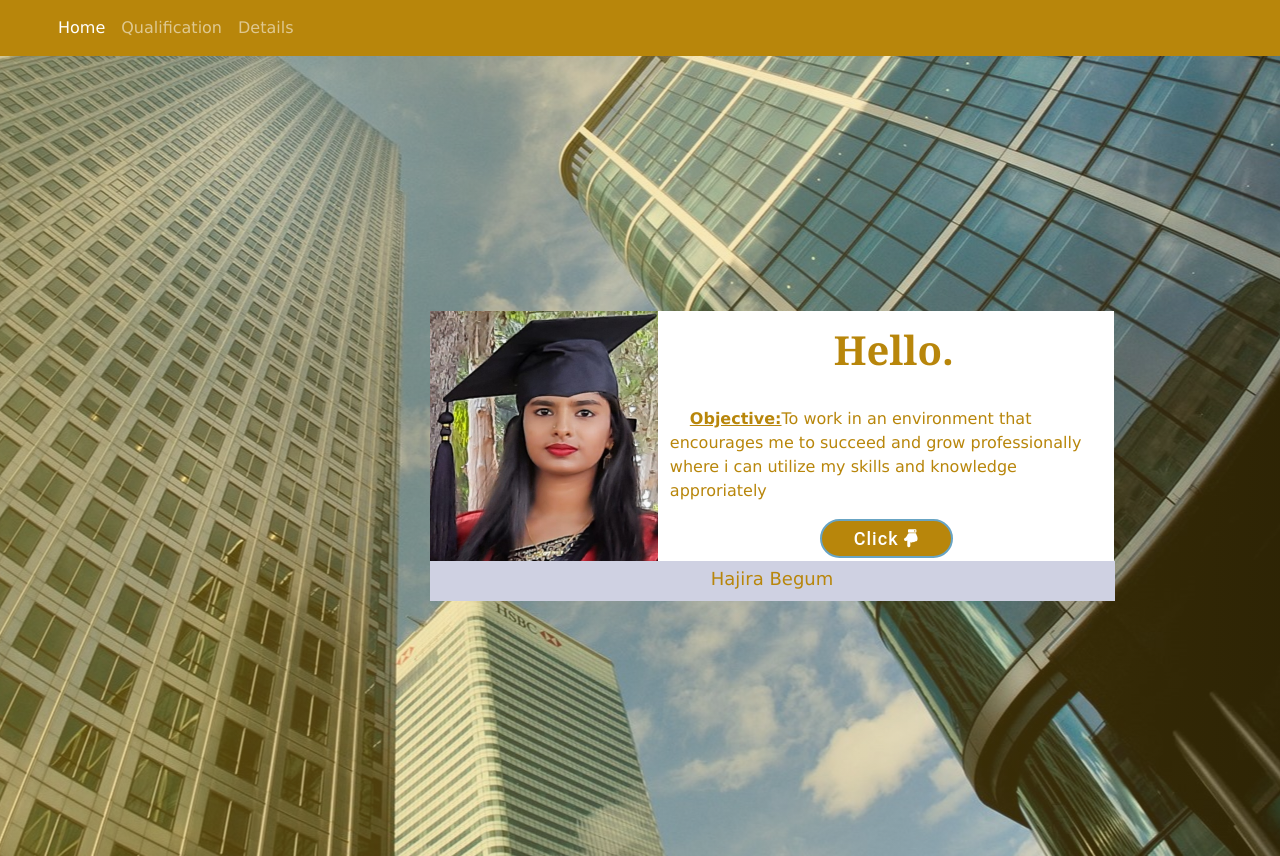
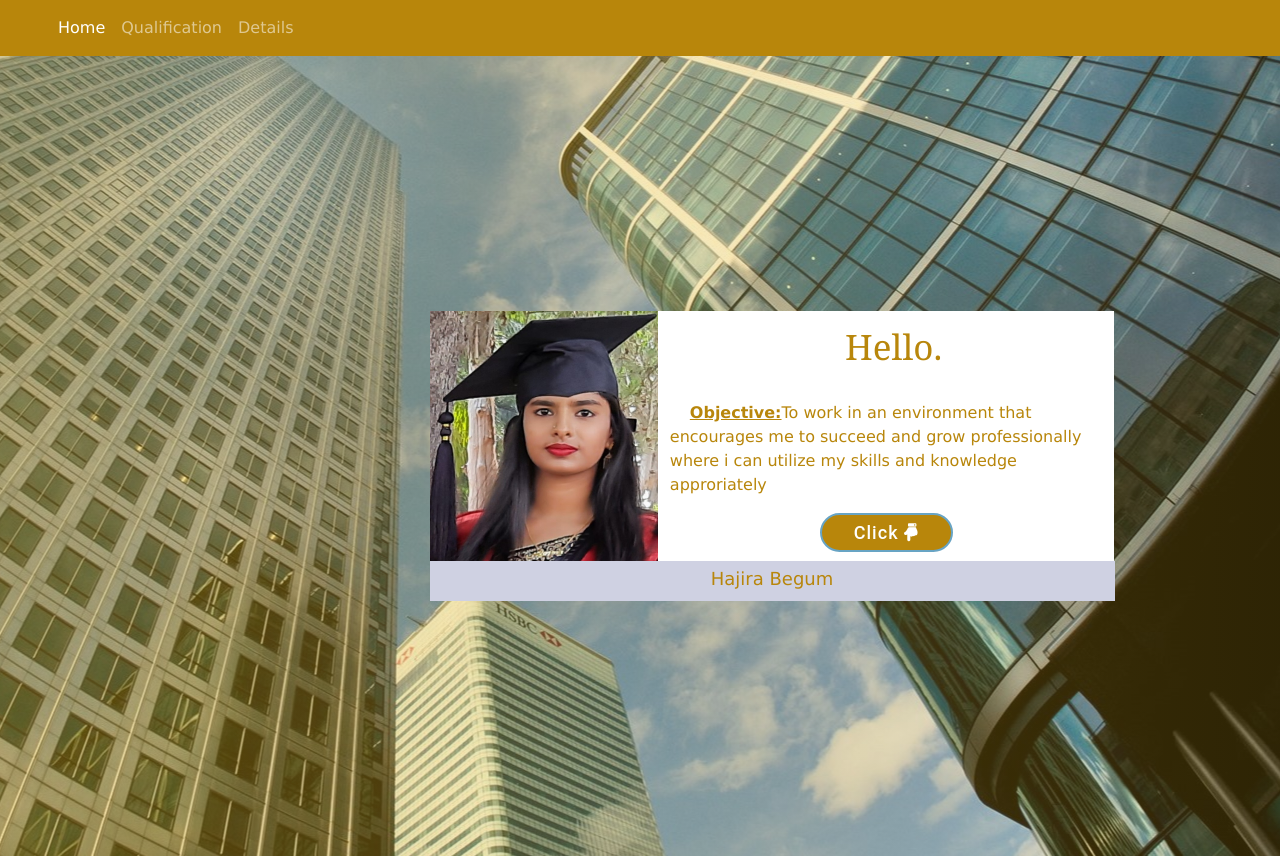
Before and after one commit to Hajira-begum/CVweb.github.io, a plain HTML site: page index.html in a window 1280 px wide. Shown: the top 856 px of the page. Drawn offline with nearby package versions, Linux system fonts and the light colour scheme.

Commit message:
Update cv.css

```diff
--- a/cv.css
+++ b/cv.css
@@ -37,8 +37,8 @@ html{
   #background h2 {
     color: darkgoldenrod;
     padding-top:15px;
-    font-size: 40px;
-    font-weight: 600;
+    font-size: 35px;
+    font-weight: 500;
     font-family: Georgia, serif;
   }
 
```
